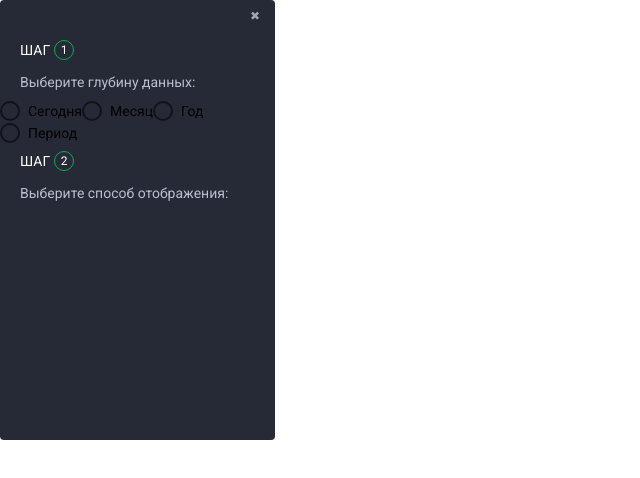
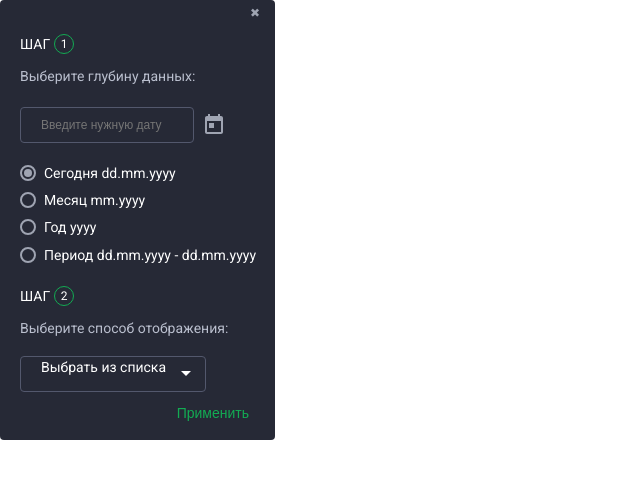
Before and after one commit to kbatyrbayev/custom, an Angular app: page / in a window 1280 px wide. Shown: the top 478 px of the page, without its empty margins (0-640 px from the left). Built offline with nearby package versions, Linux system fonts and the light colour scheme.

Commit message:
mat select, mat radio, datepicker

```diff
--- a/src/app/my-date-picker/my-date-picker.component.html
+++ b/src/app/my-date-picker/my-date-picker.component.html
@@ -11,8 +11,15 @@
   </div>
 
   <div class="main">
-    <mat-radio-group class="example-radio-group" >
-      <mat-radio-button class="example-radio-button" *ngFor="let g of group" [value]="g.value">
+
+    <div class="datepicker-field">
+      <input [matDatepicker]="picker" placeholder="Введите нужную дату" [formControl]="dateControl" (change)="onDateChange($event)">
+      <mat-datepicker-toggle matSuffix [for]="picker"></mat-datepicker-toggle>
+      <mat-datepicker #picker [startView]="startview"></mat-datepicker>
+    </div>
+
+    <mat-radio-group class="radio-group" [formControl]="radioControl" (change)="onRadioChange($event)">
+      <mat-radio-button class="radio-button" *ngFor="let g of group" [value]="g.value">
         {{g?.name}}
       </mat-radio-button>
     </mat-radio-group>
@@ -26,5 +33,23 @@
     </div>
     <div class="step-subtitle"> Выберите способ отображения: </div>
   </div>
-
+  <div class="display-type">
+    <mat-select
+      [formControl]="displayTypeControl"
+      (selectionChange)="onSelectChange($event)"
+      placeholder="Выбрать из списка"
+      disableRipple="true"
+      disableOptionCentering="true"
+      panelClass="my-panel">
+      <mat-option>
+        Не выбрано
+      </mat-option>
+      <mat-option *ngFor="let d of displayTypes" [value]="d?.value">
+        {{d?.name}}
+      </mat-option>
+    </mat-select>
+  </div>
+  <div class="d-picker-wrapper__footer">
+    <button class="accept">Применить</button>
+  </div>
 </div>
--- a/src/app/my-date-picker/my-date-picker.component.scss
+++ b/src/app/my-date-picker/my-date-picker.component.scss
@@ -55,4 +55,135 @@
       color: #BABFCE;
     }
   }
+
+  &__footer {
+    height: 48px;
+    display: flex;
+    justify-content: flex-end;
+    padding: 0 20px;
+    .accept {
+      background-color: transparent;
+      border: none;
+      font-size: 14px;
+      line-height: 20px;
+      color: #13AB53;
+      cursor: pointer;
+      height: fit-content;
+      &.invalid {
+        color: rgba(19, 171, 83, 0.3);
+      }
+    }
+  }
+
 }
+
+.main {
+  padding: 10px 20px;
+}
+
+::ng-deep {
+  .radio-group {
+    display: flex;
+    flex-direction: column;
+    .radio-button {
+      margin: 3px 0;
+      color: #fff;
+      .mat-radio-container {
+        height: 16px;
+        width: 16px;
+      }
+      .mat-radio-outer-circle {
+        border-color: #9FA4B2 !important;
+        height: 16px;
+        width: 16px;
+      }
+      .mat-radio-inner-circle {
+        background-color: #9FA4B2;
+        height: 16px;
+        width: 16px;
+      }
+      .mat-ripple-element {
+        background-color: transparent !important;
+      }
+    }
+  }
+}
+
+
+.display-type {
+  padding: 10px 20px;
+}
+
+::ng-deep {
+  .mat-select {
+    width: 186px !important;
+    height: 36px;
+    background: #262936;
+    border: 1px solid #53586D;
+    border-radius: 4px;
+    color: #fff;
+    .mat-select-trigger {
+      height: 100%;
+    }
+    .mat-select-value {
+      height: 100%;
+      vertical-align: middle;
+      padding-left: 20px;
+
+      .mat-select-placeholder,
+      .mat-select-value-text {
+        color: #fff;
+      }
+
+    }
+    .mat-select-arrow-wrapper {
+      padding-right: 10px;
+      .mat-select-arrow {
+        color: #fff;
+      }
+    }
+  }
+  .mat-select-panel {
+    margin-top: 36px;
+    margin-left: 16px;
+    width: 186px !important;
+    max-width: 186px !important;
+    min-width: 186px !important;
+    background: #262936;
+
+    .mat-option {
+      background: #262936;
+      color: #fff;
+      &.mat-selected {
+        background: #4c516a !important;
+      }
+      &:hover {
+        background: #262936;
+      }
+    }
+  }
+}
+
+.datepicker-field {
+  margin-bottom: 15px;
+  input {
+    width: 174px;
+    height: 36px;
+    background: #262936;
+    border: 1px solid #53586D;
+    border-radius: 4px;
+    color: #fff;
+    padding: 0 20px;
+    font-size: 12px;
+    line-height: 16px;
+    color: #BABFCE;
+  }
+}
+
+::ng-deep {
+  .mat-button-wrapper {
+    svg {
+      color: #9FA4B2;
+    }
+  }
+}
--- a/src/app/my-date-picker/my-date-picker.component.ts
+++ b/src/app/my-date-picker/my-date-picker.component.ts
@@ -1,4 +1,7 @@
 import { Component, OnInit } from '@angular/core';
+import { FormControl } from '@angular/forms';
+import { MatRadioChange } from '@angular/material/radio';
+import { MatSelectChange } from '@angular/material/select';
 
 @Component({
   selector: 'app-my-date-picker',
@@ -7,16 +10,45 @@ import { Component, OnInit } from '@angular/core';
 })
 export class MyDatePickerComponent implements OnInit {
 
+  radioControl = new FormControl('day');
+  displayTypeControl = new FormControl();
+  dateControl = new FormControl();
+
   group = [
-    { name: 'Сегодня', value: 'day' },
+    { name: 'Сегодня dd.mm.yyyy', value: 'day' },
+    { name: 'Месяц mm.yyyy', value: 'month' },
+    { name: 'Год yyyy', value: 'year' },
+    { name: 'Период dd.mm.yyyy - dd.mm.yyyy', value: 'period' },
+  ];
+  displayTypes = [
+    { name: 'День', value: 'day' },
     { name: 'Месяц', value: 'month' },
     { name: 'Год', value: 'year' },
-    { name: 'Период', value: 'period' },
-  ];
+  ]
+
+  startview: 'month' | 'year' | 'multi-year' = 'multi-year';
 
   constructor() { }
 
   ngOnInit(): void {
   }
 
+  onRadioChange($event: MatRadioChange) {
+    console.log($event);
+    switch($event.value) {
+      case 'day': this.startview = 'multi-year'; break;
+      case 'month': this.startview = 'year'; break;
+      case 'year': this.startview = 'month'; break;
+      case 'period': this.startview = 'year'; break;
+    }
+  }
+
+  onSelectChange($event: MatSelectChange) {
+    console.log($event);
+  }
+
+  onDateChange($event: any) {
+    console.log($event);
+  }
+
 }
```
Also changed, not shown: src/app/app.module.ts (+12 -1 lines).
